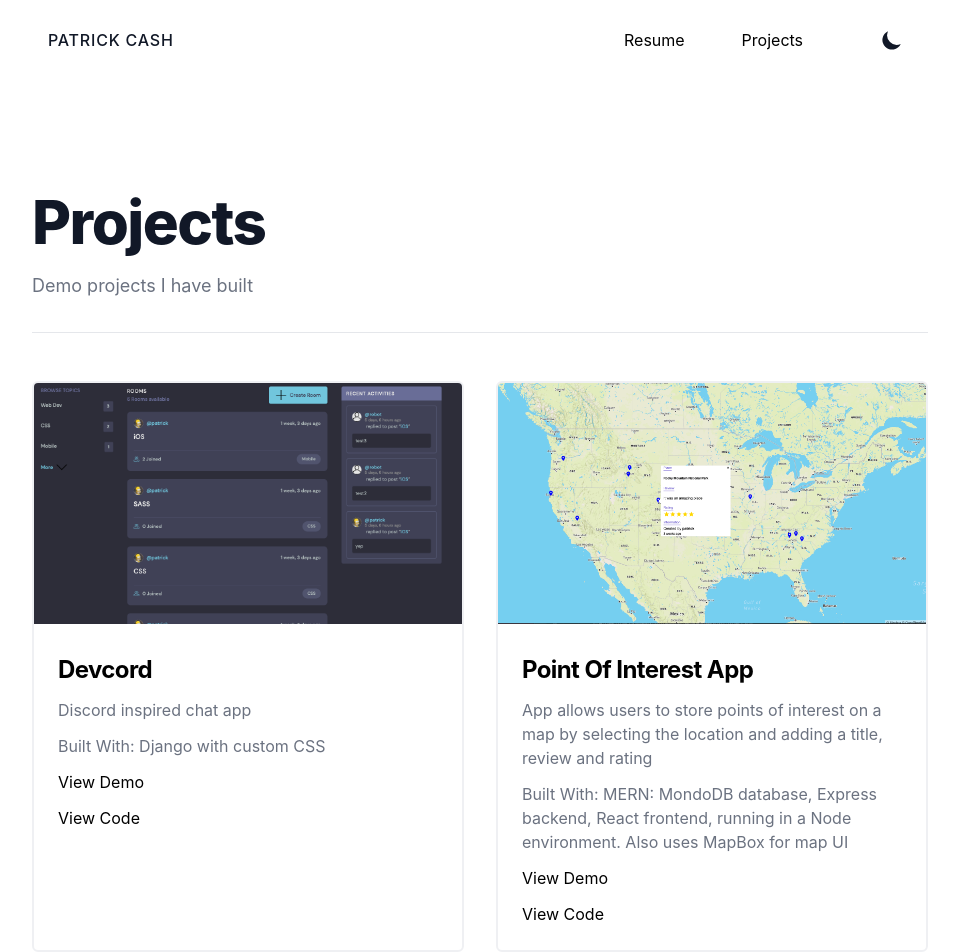
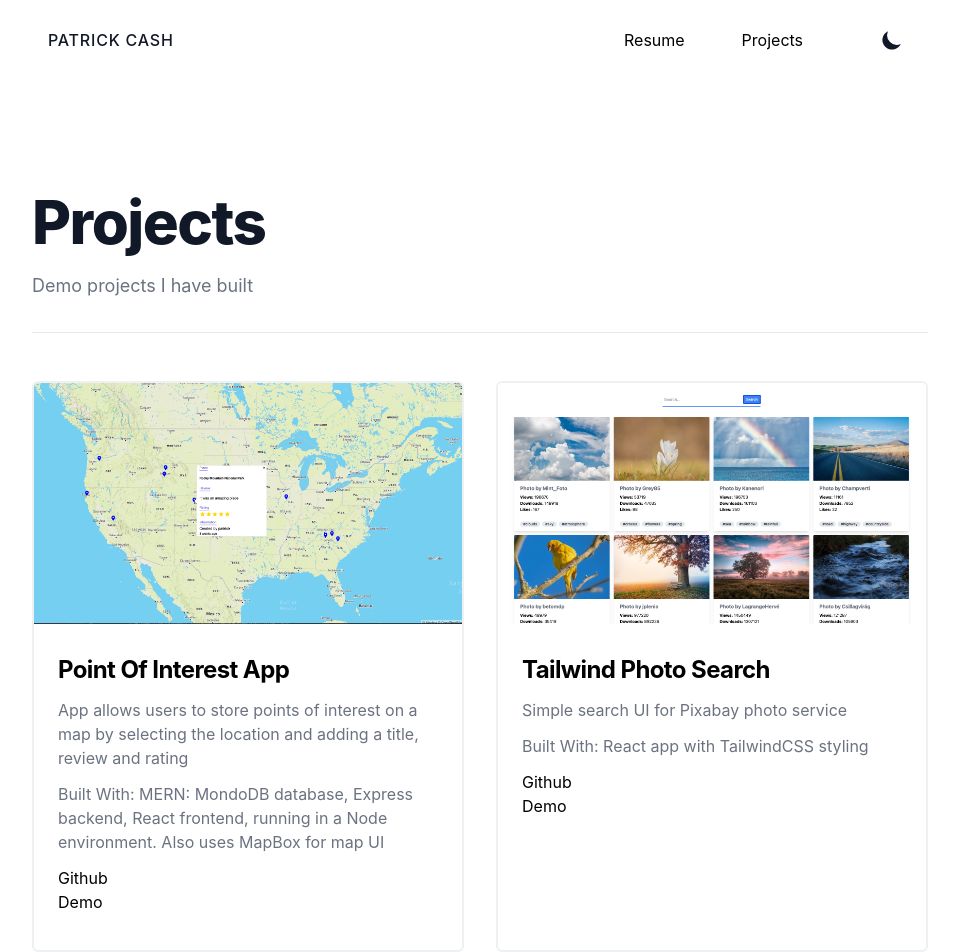
Before and after one commit to patrickcash/nextjs-portfolio, a Next.js app: page /projects in a window 1280 px wide. Shown: the top 952 px of the page, without its empty margins (160-1119 px from the left). Built offline with nearby package versions, Linux system fonts and the light colour scheme.

Commit message:
slight tweeks

```diff
--- a/components/Card.js
+++ b/components/Card.js
@@ -18,6 +18,17 @@ export default function Card({ title, description, techStack, imgSrc, demo, gith
           </h2>
           <p className="mb-3 prose text-gray-500 max-w-none dark:text-gray-400">{description}</p>
           <p className="mb-3 prose text-gray-500 max-w-none dark:text-gray-400">Built With: {techStack}</p>
+          {github && (
+            <div>
+              <Link
+                href={github}
+                className="text-base font-medium leading-6 text-primary-500 hover:text-primary-600 dark:hover:text-primary-400"
+                aria-label={`Link to ${title} github`}
+              >
+                Github
+              </Link>
+            </div>
+          )}
           {demo && (
             <div className="mb-3">
               <Link
@@ -25,18 +36,7 @@ export default function Card({ title, description, techStack, imgSrc, demo, gith
                 className="text-base font-medium leading-6 text-primary-500 hover:text-primary-600 dark:hover:text-primary-400"
                 aria-label={`Link to ${title} demo`}
               >
-                View Demo
-              </Link>
-            </div>
-          )}
-          {github && (
-            <div>
-              <Link
-                href={github}
-                className="text-base font-medium leading-6 text-primary-500 hover:text-primary-600 dark:hover:text-primary-400"
-                aria-label={`Link to ${title} github`}
-              >
-                View Code
+                Demo
               </Link>
             </div>
           )}
--- a/data/projectData.js
+++ b/data/projectData.js
@@ -1,4 +1,20 @@
 const projectsData = [
+    {
+        title: 'Point Of Interest App',
+        description: 'App allows users to store points of interest on a map by selecting the location and adding a title, review and rating',
+        techStack: 'MERN: MondoDB database, Express backend, React frontend, running in a Node environment. Also uses MapBox for map UI',
+        imgSrc: '/static/images/point_of_interest_app.png',
+        github: 'https://github.com/patrickcash/point-of-interest-app',
+        demo: 'https://point-of-interest-app.herokuapp.com/'
+    },
+    {
+        title: 'Tailwind Photo Search',
+        description: 'Simple search UI for Pixabay photo service',
+        techStack: 'React app with TailwindCSS styling',
+        imgSrc: '/static/images/tailwind_photo_search.png',
+        github: 'https://github.com/patrickcash/tailwind-photo-search',
+        demo: 'https://tailwind-photo-search.netlify.app'
+    },
     {
         title: 'Devcord',
         description: 'Discord inspired chat app',
@@ -8,20 +24,20 @@ const projectsData = [
         demo: 'https://devcord-pc.herokuapp.com/'
     },
     {
-        title: 'Point Of Interest App',
-        description: 'App allows users to store points of interest on a map by selecting the location and adding a title, review and rating',
-        techStack: 'MERN: MondoDB database, Express backend, React frontend, running in a Node environment. Also uses MapBox for map UI',
-        imgSrc: '/static/images/point_of_interest_app.png',
-        github: 'https://github.com/patrickcash/point-of-interest-app',
-        demo: 'https://point-of-interest-app.herokuapp.com/'
-    },
-    {
         title: 'Really',
         description: 'Demo realty site that allows users to view listings, search by criteria such as number of bedrooms, bathrooms, sqft, etc. and contact the realtors',
         techStack: 'React and Redux frontend with Sass styling. Django and Django Rest Framework backend.',
         imgSrc: '/static/images/really.png',
         github: 'https://github.com/patrickcash/Really',
         demo: null
+    },
+    {
+        title: 'React Dashboard',
+        description: 'Custom built demo dashboard',
+        techStack: 'React app using custom styling and Chart.js',
+        imgSrc: '/static/images/react_dashboard.png',
+        github: 'https://github.com/patrickcash/react-dashboard',
+        demo: 'https://react-dashboard-pc.netlify.app'
     },
     {
         title: 'NLP Library Comparison',
@@ -56,28 +72,12 @@ const projectsData = [
         demo: null
     },
     {
-        title: 'React Dashboard',
-        description: 'Custom built demo dashboard',
-        techStack: 'React app using custom styling and Chart.js',
-        imgSrc: '/static/images/react_dashboard.png',
-        github: 'https://github.com/patrickcash/react-dashboard',
-        demo: 'https://react-dashboard-pc.netlify.app'
-    },
-    {
         title: 'React Admin Dashboard',
         description: 'Demo Dashboard',
         techStack: 'React dashboard app using React Admin library',
         imgSrc: '/static/images/react_admin_dashboard.png',
         github: 'https://github.com/patrickcash/react-admin-dashboard',
         demo: null
-    },
-    {
-        title: 'Tailwind Photo Search',
-        description: 'Simple search UI for Pixabay photo service',
-        techStack: 'React app with TailwindCSS styling',
-        imgSrc: '/static/images/tailwind_photo_search.png',
-        github: 'https://github.com/patrickcash/tailwind-photo-search',
-        demo: 'https://tailwind-photo-search.netlify.app'
     },
     {
         title: 'Pixabay Photo Search',
--- a/pages/about.js
+++ b/pages/about.js
@@ -12,11 +12,8 @@ export default function About() {
           </h1>
           <div className="mt-6 text-gray-800 dark:text-white">
             <p className="mb-4">
-              I am a freelance Full Stack Developer working primarily with the React ecosystem for the front end and Django\Flask or
-              Express in the backend.
-            </p>
-            <p>
-              This is my portfolio where you can see some of my public demo projects.
+              I am a freelance Full Stack Developer working primarily with the React ecosystem for the front end and Python (Django\Flask) or
+              Node (Express) in the backend.
             </p>
           </div>
         </div>
```
